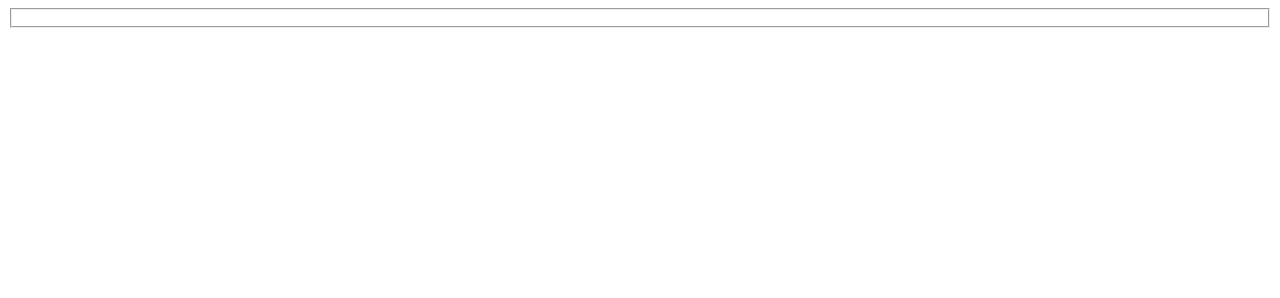
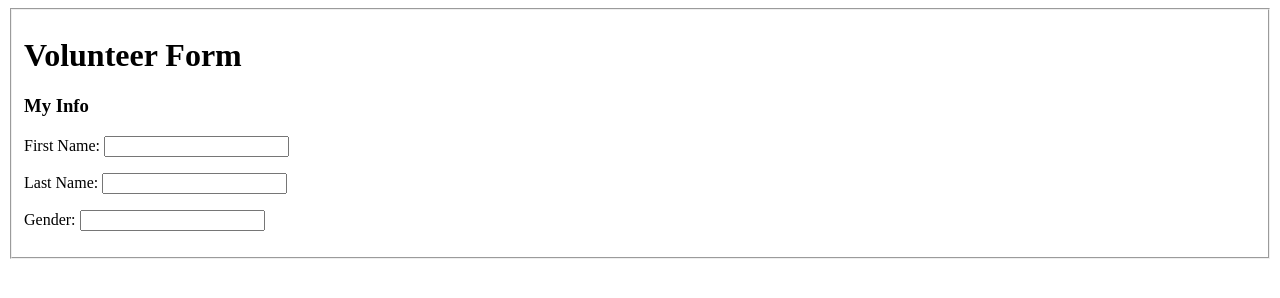
Before and after one commit to revillasenor/Lab04, a plain HTML site: page index.html in a window 1280 px wide. Drawn offline with Linux system fonts and the light colour scheme.

Commit message:
Update index.html

```diff
--- a/index.html
+++ b/index.html
@@ -6,8 +6,25 @@
 </head>
 
 <body>
-<fieldset>
-</fieldset>
+  <fieldset>
+<h1>Volunteer Form</h1>
+  <form action="http://bloomingdale.sat.iit.edu/kriedan/lab3formscript.php" method="post">
+
+      <h3>My Info</h3>
+      <p>
+        <label for="first_name">First Name: </label>
+        <input type="text" id="first_name" name="first_name_field">
+    </p>
+    <p>
+      <label for = "last_name"> Last Name:
+      </label> <input type= "text" id = "last_name"
+ name = "last_name_field" >
+    </p>
+    <p>
+      <label for= "gender" > Gender: </label>
+      <input type = "text" id="gender" name = "gender_field"
+    </p>
+  </fieldset>
 </body>
 
 </html>
```
